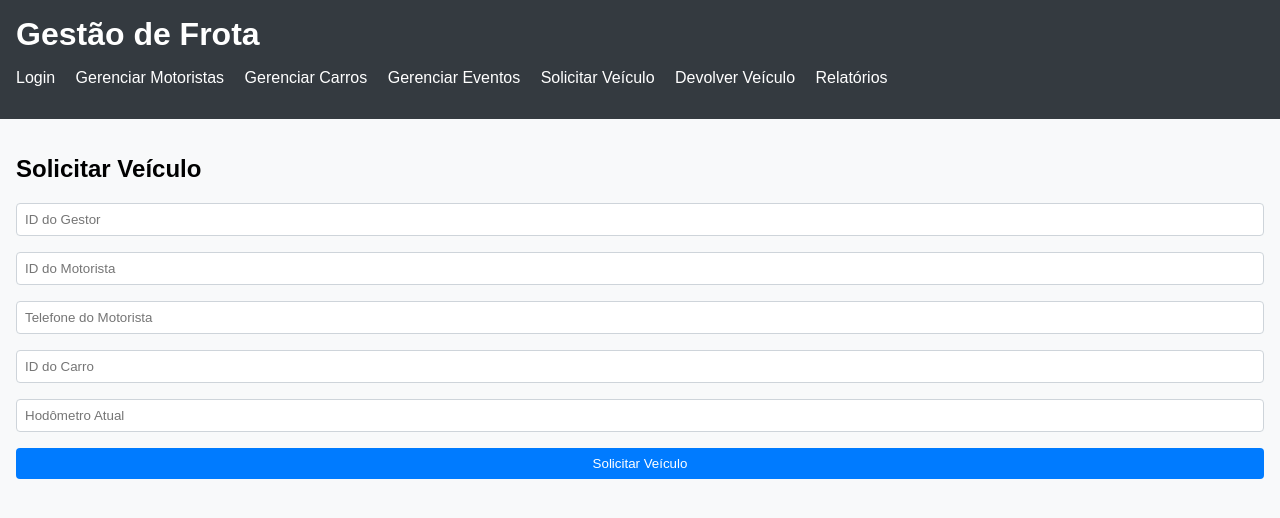
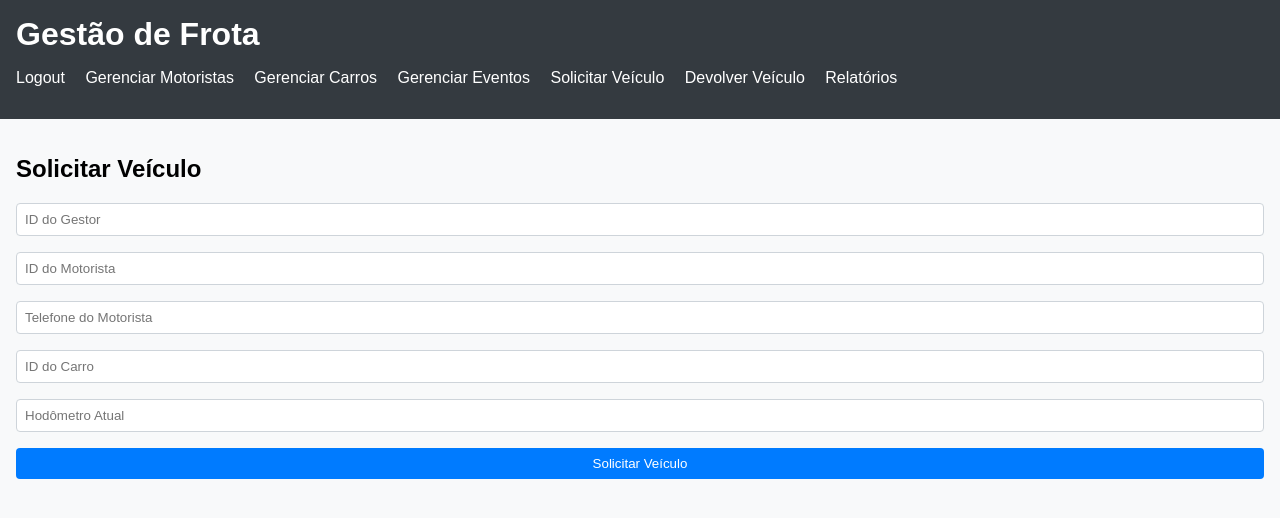
Before and after one commit to gerryalves/A3---Gestao-de-Frota, a website: page fleet-management-frontend/index.html in a window 1280 px wide. Drawn offline with Linux system fonts and the light colour scheme; sample sign-in values are in the browser's storage.

Commit message:
Add files via upload

```diff
--- a/fleet-management-frontend/index.html
+++ b/fleet-management-frontend/index.html
@@ -16,7 +16,7 @@
         <h1>Gestão de Frota</h1>
         <nav>
             <ul>
-                <li><a href="login.html">Login</a></li> <!-- 🔥 Link para a tela de login -->
+                <li><a href="#" id="logoutBtn">Logout</a></li> <!-- 🔥 Agora será Logout -->
                 <li><a href="motoristas.html">Gerenciar Motoristas</a></li>
                 <li><a href="carros.html">Gerenciar Carros</a></li>
                 <li><a href="eventos.html">Gerenciar Eventos</a></li>
--- a/fleet-management-frontend/js/main.js
+++ b/fleet-management-frontend/js/main.js
@@ -1,29 +1,52 @@
-document.addEventListener('DOMContentLoaded', function () {
-    // Função para alternar entre as seções
+document.addEventListener("DOMContentLoaded", function () {
+    // 🔥 Função para alternar entre as seções
     function navigateToSection(sectionId) {
-        // Ocultar todas as seções
-        const sections = document.querySelectorAll('main section');
-        sections.forEach(section => {
-            section.style.display = 'none';
-        });
+        const sections = document.querySelectorAll("main section");
+        sections.forEach(section => section.style.display = "none");
 
-        // Mostrar a seção selecionada
         const targetSection = document.querySelector(sectionId);
         if (targetSection) {
-            targetSection.style.display = 'block';
+            targetSection.style.display = "block";
         }
     }
 
-    // Gerenciar eventos de clique no menu de navegação
-    const navLinks = document.querySelectorAll('nav a');
+    // 🔥 Gerenciar eventos de clique no menu de navegação
+    const navLinks = document.querySelectorAll("nav a");
     navLinks.forEach(link => {
-        link.addEventListener('click', function (e) {
+        link.addEventListener("click", function (e) {
             e.preventDefault();
-            const target = this.getAttribute('href');
+            const target = this.getAttribute("href");
             navigateToSection(target);
         });
     });
 
-    // Definir a seção inicial visível (por padrão, "Solicitar Veículo")
-    navigateToSection('#solicitar');
+    // 🔥 Definir a seção inicial visível (por padrão, "Solicitar Veículo")
+    navigateToSection("#solicitar");
+
+    // 🔥 Alternar botão de Login para Logout
+    const logoutBtn = document.getElementById("logoutBtn");
+    if (logoutBtn) {
+        logoutBtn.innerText = "Logout";
+        logoutBtn.addEventListener("click", () => {
+            localStorage.removeItem("token"); // Remove o token de autenticação
+            window.location.href = "login.html"; // Redireciona para a tela de login
+        });
+    }
+
+    // 🔥 Gerenciar botões de navegação para "Motoristas", "Carros" e "Eventos"
+    const gerenciarMotoristasBtn = document.getElementById("gerenciarMotoristasBtn");
+    const gerenciarCarrosBtn = document.getElementById("gerenciarCarrosBtn");
+    const gerenciarEventosBtn = document.getElementById("gerenciarEventosBtn");
+
+    if (gerenciarMotoristasBtn) {
+        gerenciarMotoristasBtn.addEventListener("click", () => window.location.href = "motoristas.html");
+    }
+
+    if (gerenciarCarrosBtn) {
+        gerenciarCarrosBtn.addEventListener("click", () => window.location.href = "carros.html");
+    }
+
+    if (gerenciarEventosBtn) {
+        gerenciarEventosBtn.addEventListener("click", () => window.location.href = "eventos.html");
+    }
 });
```
